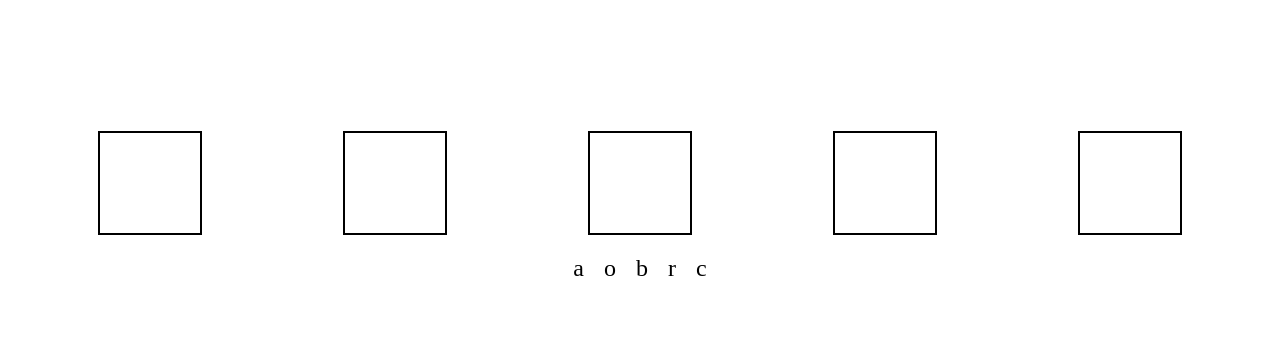
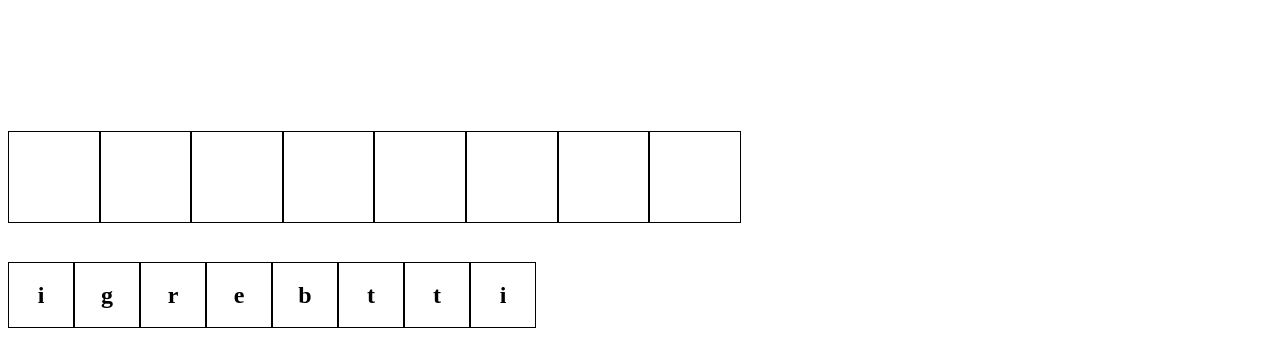
Before and after one commit to 3-TIC-ORT/proyecto-3-neorolearning, a plain HTML site: page JUEGO 1/uno.html in a window 1280 px wide. Drawn offline with Linux system fonts and the light colour scheme.

Commit message:
no puedo más con mi vida

```diff
--- a/JUEGO 1/juego1.css
+++ b/JUEGO 1/juego1.css
@@ -17,28 +17,29 @@
     right: 100vh;
 }
 
-.container {
-    display: flex;
-    justify-content: space-around;
-    margin: 20px;
-}
-.rectangulo {
-    width: 100px;
-    height: 100px;
-    border: 2px solid black;
-    display: flex;
-    align-items: center;
-    justify-content: center;
-    font-size: 24px;
-    font-weight: bold;
-}
-.letras {
+.cajita{
+    width: 5vw;
+    height: 5vw;
+    border: 1px solid black;
     display: flex;
     justify-content: center;
-    margin-top: 20px;
+    align-items: center;
 }
-.letra {
-    margin: 0 10px;
-    font-size: 24px;
-    cursor: pointer;
+
+.divCajitas{
+    display: flex;
+    direction: row;
 }
+
+.cuadrados{
+    display: flex;
+    direction: row;
+}
+.cuadrado{
+    width: 7vw;
+    height: 7vw;
+    border: 1px solid black;
+    display: flex;
+    justify-content: center;
+    align-items: center;
+}
--- a/JUEGO 1/uno.html
+++ b/JUEGO 1/uno.html
@@ -1,25 +1,18 @@
 <!DOCTYPE html>
-<html lang="es">
+<html lang="en">
 <head>
     <meta charset="UTF-8">
     <meta name="viewport" content="width=device-width, initial-scale=1.0">
-    <title>Juego de Letras</title>
+    <title>Juego 1</title>
     <link rel="stylesheet" href="juego1.css">
+
 </head>
 <body>
     <div class="pantalla">
         <a href="../INICIO/menu1.html" class="leo"><img src="../—Pngtree—vector back icon_4190818.png" class="arrow_back"></a>
     </div>
-    <div class="container">
-        <div class="rectangulo" id="rect1"></div>
-        <div class="rectangulo" id="rect2"></div>
-        <div class="rectangulo" id="rect3"></div>
-        <div class="rectangulo" id="rect4"></div>
-        <div class="rectangulo" id="rect5"></div>
-    </div>
-    <div class="letras">
-
-    </div>
+    <div id="cuadrados" class="cuadrados"></div>
+    <div id="divCajitas" class="divCajitas"></div>
 
     <script src="uno.js"></script>
 </body>
--- a/JUEGO 1/uno.js
+++ b/JUEGO 1/uno.js
@@ -1,52 +1,43 @@
-const palabra = ['b', 'a', 'r', 'c', 'o']; // Letras a mostrar
-const ordenCorrecto = ['b', 'a', 'r', 'c', 'o']; // Orden correcto para los rectángulos
+let palabraArray = [];
+let palabra;
+let contador = 0;
+let divCuadrados = document.getElementById("cuadrados")
+let div = document.getElementById("divCajitas")
+function getPalabra(){
+    palabra = "brigitte";
+    for (let i = 0; i < palabra.length; i++) {
+        palabraArray.push(palabra[i]);
+        crearCuadrado()
+    }
+    magia()
+}
 
-// Selecciona los elementos del DOM
-const rectangulos = document.querySelectorAll('.rectangulo');
-const letrasContainer = document.querySelector('.letras');
-
-// Mezcla las letras para mostrar en un orden aleatorio
-function mezclarArray(array) {
-    for (let i = array.length - 1; i > 0; i--) {
-        const j = Math.floor(Math.random() * (i + 1)); // Índice aleatorio
-        [array[i], array[j]] = [array[j], array[i]]; // Intercambia elementos
+function magia (){
+    let shuffle = palabraArray.sort((a, b) => 0.5 - Math.random());
+    console.log(shuffle)
+    for (let index = 0; index < shuffle.length; index++) {
+        crearCajitas(shuffle[index])
     }
 }
-
-// Inicializa el juego
-function inicializarJuego() {
-    mezclarArray(palabra);
-
-    // Crea los botones de letras y los agrega al contenedor
-    palabra.forEach(letra => {
-        const boton = document.createElement('div');
-        boton.textContent = letra;
-        boton.classList.add('letra');
-        boton.dataset.letra = letra; // Guarda la letra en un atributo de datos
-        boton.addEventListener('click', manejarClickLetra);
-        letrasContainer.appendChild(boton);
-    });
-
-    // Inicializa los rectángulos vacíos
-    rectangulos.forEach(rect => rect.textContent = '');
+function crearCajitas(data){
+    let cajita = document.createElement("h2");
+    cajita.addEventListener("click",()=>{
+        verificar(data)
+    })
+    cajita.setAttribute("class","cajita");
+    cajita.innerText = data;
+    div.appendChild(cajita)
 }
 
-// Maneja el clic en una letra
-let indiceOrden = 0; // Controla el orden correcto de las letras
-function manejarClickLetra(e) {
-    const letraSeleccionada = e.target.dataset.letra;
+function crearCuadrado(){
+    let cuadrado = document.createElement("h2");
+    cuadrado.setAttribute("class","cuadrado");
+    divCuadrados.appendChild(cuadrado)
+}
 
-    // Verifica si la letra seleccionada es la correcta en el orden actual
-    if (letraSeleccionada === ordenCorrecto[indiceOrden]) {
-        // Encuentra el índice del rectángulo vacío
-        const rectangulo = rectangulos[indiceOrden];
-        rectangulo.textContent = letraSeleccionada; // Muestra la letra en el rectángulo
+function verificar (data){
+    if (data === palabraArray[0]) {
 
-
-        // Avanza al siguiente índice en el orden correcto
-        indiceOrden++;
     }
 }
-
-// Inicia el juego al cargar la página
-document.addEventListener('DOMContentLoaded', inicializarJuego);
+getPalabra()
--- a/JUEGO 1/palabrasusadas.json
+++ b/backend/palabrasusadas.json
@@ -8,7 +8,8 @@
     "coche",
     "lago",
     "mesa",
-    "sol"
+    "sol",
+    "pelo"
   ],
   "nivel_2": [
     "camisa",
```
Also changed, not shown: backend/handler.js (renamed from JUEGO 1/handler.js), backend/niveles.js (renamed from JUEGO 1/niveles.js), backend/package.json (renamed from JUEGO 1/package.json), backend/palabras.json (renamed from JUEGO 1/palabras.json), backend/palabrasdisponibles.json (renamed from JUEGO 1/palabrasdisponibles.json), 3 other files.
